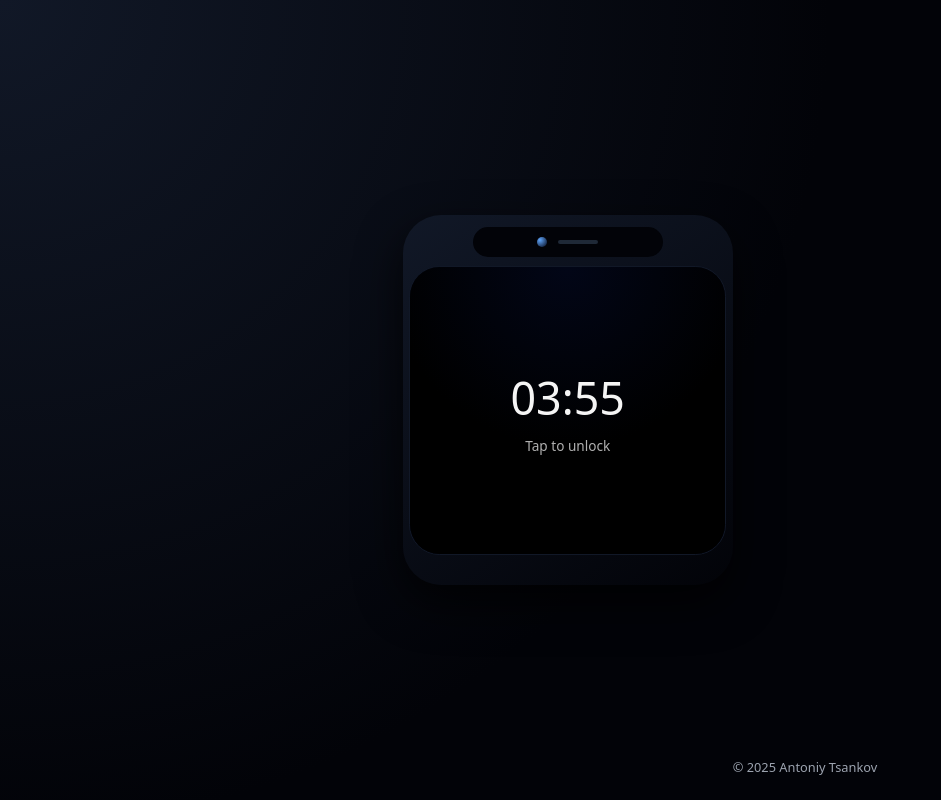
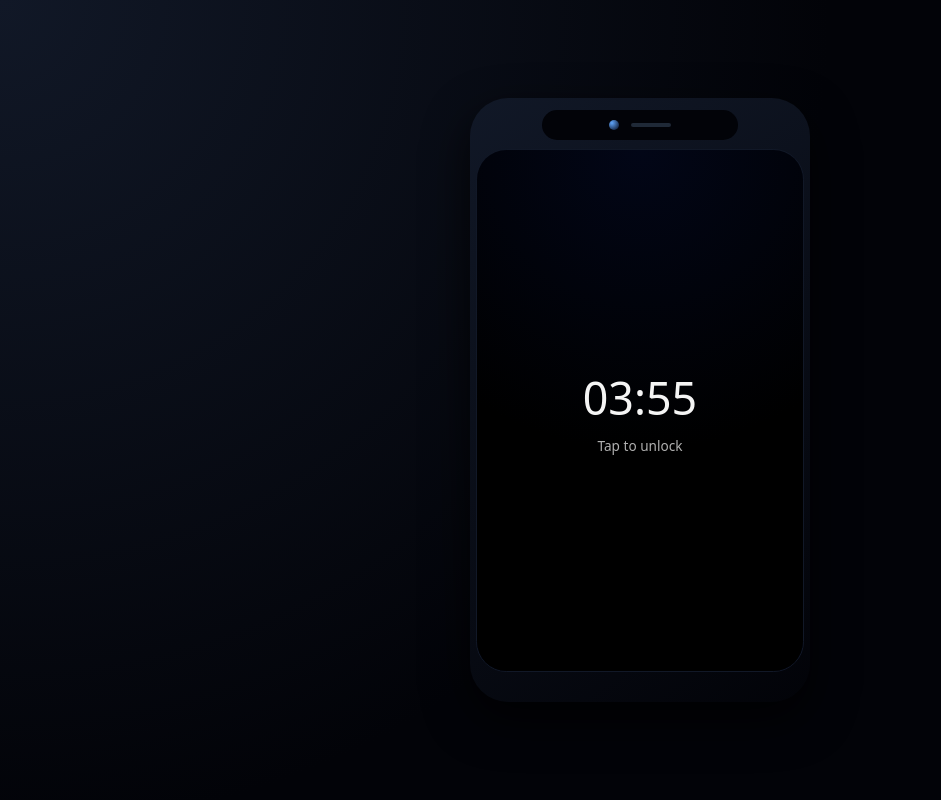
Before and after one commit to tonicankov/antoniytsankov, a plain HTML site: page index.html in a window 1280 px wide. Shown: the whole page, without its empty margins (0-941 px from the left). Drawn offline with Linux system fonts and the light colour scheme.

Commit message:
center again remove footer

```diff
--- a/index.html
+++ b/index.html
@@ -95,9 +95,7 @@
       </section>
     </main>
 
-    <footer class="footer">
-      © <span id="year"></span> Antoniy Tsankov
-    </footer>
+
   </div>
 
   <!-- App window overlay -->
--- a/style.css
+++ b/style.css
@@ -30,11 +30,12 @@ body {
   color: var(--text-main);
   min-height: 100vh;
   display: flex;
+  justify-content: center;   /* center horizontally */
+  align-items: center;       /* center vertically   */
 }
 
 .page-shell {
   width: 100%;
-  min-height: 100vh;
   padding: 1.5rem;
   display: flex;
   justify-content: center;
@@ -87,7 +88,8 @@ body {
 }
 
 .phone {
-  width: min(330px, 80vw);              /* a bit narrower so it doesn’t go off screen */
+  width: min(340px, 80vw);                 /* size */
+  aspect-ratio: 9 / 16;                    /* classic phone shape */
   background: linear-gradient(145deg, #111827, #020308);
   border-radius: 2.4rem;
   padding: 0.4rem;
@@ -133,7 +135,7 @@ body {
   gap: 0.7rem;
   position: relative;
   overflow: hidden;
-  flex: 1;
+  flex: 1;                         /* this stretches the screen vertically */
 }
 
 .status-bar {
```
